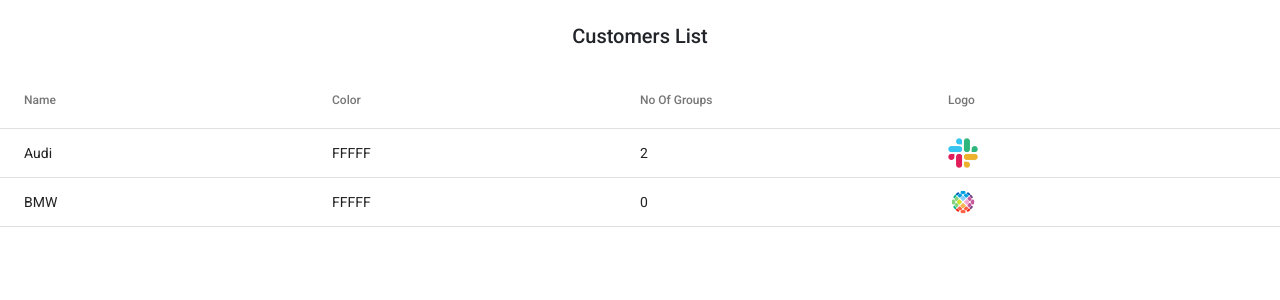
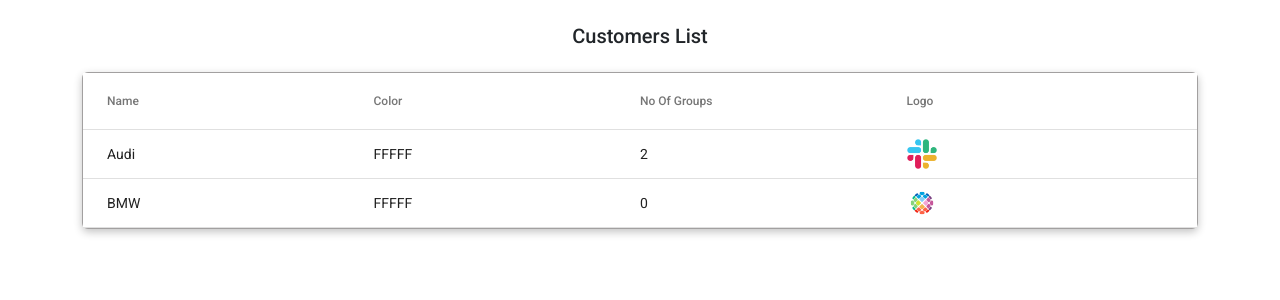
Before and after one commit to farrukh0913/Shapespark, an Angular app: page /customers in a window 1280 px wide. Shown: the top 300 px of the page. Built offline with nearby package versions, Linux system fonts and the light colour scheme.

Commit message:
customer detail page

```diff
--- a/src/app/modules/customers/customer-detail/customer-detail.component.html
+++ b/src/app/modules/customers/customer-detail/customer-detail.component.html
@@ -1,4 +1,4 @@
-<h2 class="header">Customers Detail With Groups</h2>
+<h2 class="header">Customers Detail with Groups</h2>
 
 <div class="container" style="width: 100%; height: 100%;">
     <div class="card">
--- a/src/app/modules/customers/customer-detail/customer-detail.component.scss
+++ b/src/app/modules/customers/customer-detail/customer-detail.component.scss
@@ -1,5 +1,6 @@
 .header{
     margin: 20px;
+    text-align: center;
 }
 
 img{
@@ -29,3 +30,8 @@ img{
     border: 1px solid rgb(162, 160, 160);
     box-shadow: rgba(0, 0, 0, 0.24) 0px 3px 8px;
 }
+
+.mat-row:hover {
+    background-color: #dbeaf5;
+    cursor: pointer;
+  }
--- a/src/app/modules/customers/customers/customers.component.html
+++ b/src/app/modules/customers/customers/customers.component.html
@@ -1,5 +1,6 @@
 <h2 class="header">Customers List</h2>
-
+<div class="container" style="width: 100%; height: 100%;">
+  <div class="card">
     <mat-table #table [dataSource]="dataSource" matSort>
       <ng-container matColumnDef="name">
         <mat-header-cell *matHeaderCellDef mat-sort-header> Name</mat-header-cell>
@@ -24,3 +25,5 @@
       <mat-header-row *matHeaderRowDef="displayedColumns"></mat-header-row>
       <mat-row *matRowDef="let row; columns: displayedColumns;" (click)="onRowClick(row)"></mat-row>
     </mat-table>
+  </div>
+</div>
--- a/src/app/modules/customers/customers/customers.component.scss
+++ b/src/app/modules/customers/customers/customers.component.scss
@@ -11,3 +11,8 @@
     background-color: #dbeaf5;
     cursor: pointer;
   }
+
+  .card{
+    border: 1px solid rgb(162, 160, 160);
+    box-shadow: rgba(0, 0, 0, 0.24) 0px 3px 8px;
+}
```
Lines whose indentation alone changed are shown as unchanged.
